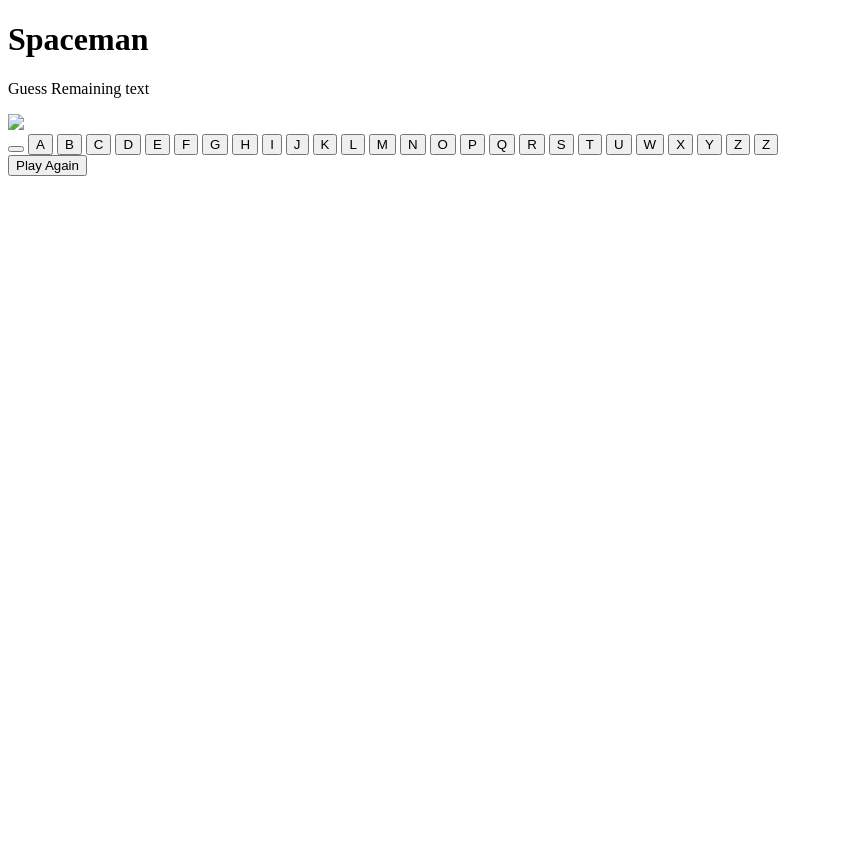
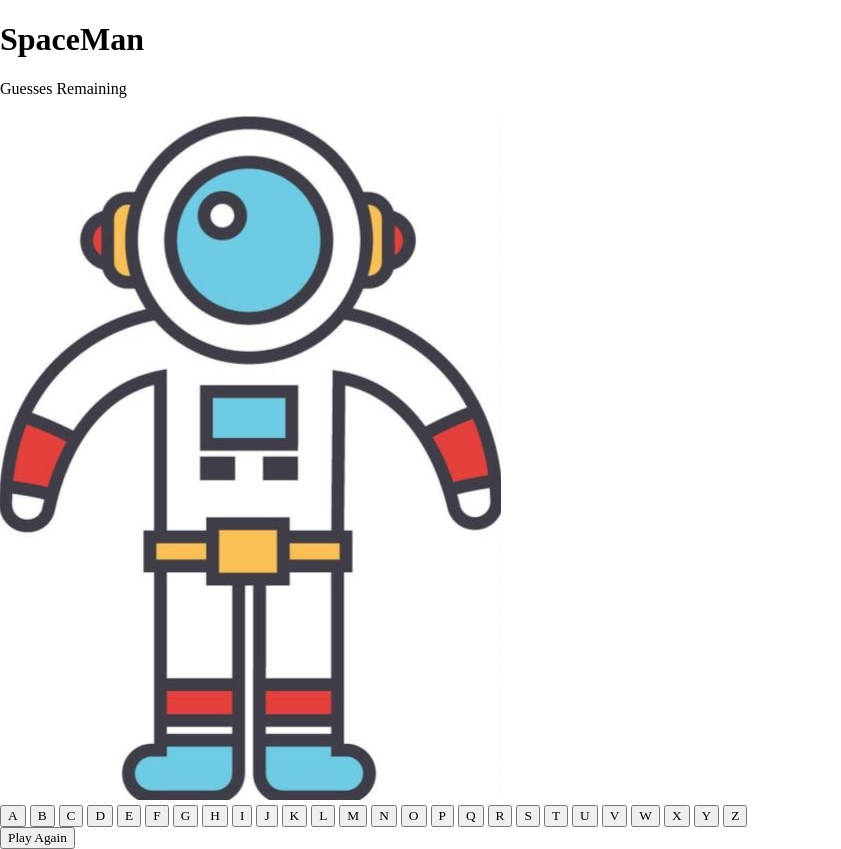
Before and after one commit to ahmedhesi/HangMan, a plain HTML site: page index.html in a window 1280 px wide. Shown: the whole page, without its empty margins (0-841 px from the left). Before the commit the page ends 800 px from the top, so only its background shows below. Drawn offline with Linux system fonts and the light colour scheme.

```diff
--- a/css/main.css
+++ b/css/main.css
@@ -1,5 +1,5 @@
 * {
-    font-family: Arial, Melvetica, sans-serif;
+    font-family: 'Times New Roman', Times, serif;
     box-sizing: border-box;
 }
 
@@ -7,17 +7,7 @@
     height: 100vh;
     margin: 0;
     display: contents;
-    background-image: url(https://w0.peakpx.com/wallpaper/650/1020/HD-wallpaper-creepy-halloween-night-hangmans-rope-all-hallows-eve-gallows-bats-trees-sky-ravens-graves-strars-full-moon-halloween.jpg);
-
+    background-image: url(https://media2.giphy.com/media/FlodpfQUBSp20/giphy.gif?cid=ecf05e47gppuimu8fgivn799dmnrnjvgep8cgrwooc3xa4zk&ep=v1_gifs_search&rid=giphy.gif&ct=g);
+    /* grid-template-rows:  */
+    background-color: red;
 }
-
-
-.flex-itm {
-    display: flex;
-    justify-content: center;
-}
-
-h1 {
-    font-size: 5vwin;
-    font-family: 'Gill Sans', 'Gill Sans MT', Calibri, 'Trebuchet MS', sans-serif;
-}
--- a/index.html
+++ b/index.html
@@ -5,46 +5,44 @@
     <meta http-equiv="X-UA-Compatible" content="IE=edge">
     <meta name="viewport" content="width=device-width, initial-scale=1.0">
     <title>SpaceMan</title>
+
+
+    <link rel="stylesheet" href="css/main.css">
     <script defer src="js/main.js"></script>
 </head>
 <body>
-    <h1 class='flex-itm'>Spaceman</h1>
-    <p class='flex-itm'>Guess Remaining text</p>
-    <img class='flex-itm' id="game-result" src="spaceman-images/">
-    <div class='flex-itm'> </div>
+    <h1 class='flex-itm'>SpaceMan</h1>
+    <p class='flex-itm'> Guesses Remaining</p>
+    <img class='flex-itm' id="game-result" src="spaceman-images/spaceman-0.jpg">
+    <div class='flex-itm'></div>
     <main class='flex-itm'>
-      <button>
-
-      </button>
-      <button idn="btn-1">A</button>
-      <button idn="btn-2">B</button>
-      <button idn="btn-3">C</button>
-      <button idn="btn-4">D</button>
-      <button idn="btn-5">E</button>
-      <button idn="btn-6">F</button>
-      <button idn="btn-7">G</button>
-      <button idn="btn-8">H</button>
-      <button idn="btn-9">I</button>
-      <button idn="btn-10">J</button>
-      <button idn="btn-11">K</button>
-      <button idn="btn-12">L</button>
-      <button idn="btn-13">M</button>
-      <button idn="btn-14">N</button>
-      <button idn="btn-15">O</button>
-      <button idn="btn-16">P</button>
-      <button idn="btn-17">Q</button>
-      <button idn="btn-18">R</button>
-      <button idn="btn-19">S</button>
-      <button idn="btn-20">T</button>
-      <button idn="btn-21">U</button>
-      <button idn="btn-22">W</button>
-      <button idn="btn-23">X</button>
-      <button idn="btn-24">Y</button>
-      <button idn="btn-25">Z</button>
-      <button idn="btn-26">Z</button>
-
-
+        <button id="btn-1">A</button>
+        <button id="btn-2">B</button>
+        <button id="btn-3">C</button>
+        <button id="btn-4">D</button>
+        <button id="btn-5">E</button>
+        <button id="btn-6">F</button>
+        <button id="btn-7">G</button>
+        <button id="btn-8">H</button>
+        <button id="btn-9">I</button>
+        <button id="btn-10">J</button>
+        <button id="btn-11">K</button>
+        <button id="btn-12">L</button>
+        <button id="btn-13">M</button>
+        <button id="btn-14">N</button>
+        <button id="btn-15">O</button>
+        <button id="btn-16">P</button>
+        <button id="btn-17">Q</button>
+        <button id="btn-18">R</button>
+        <button id="btn-19">S</button>
+        <button id="btn-20">T</button>
+        <button id="btn-21">U</button>
+        <button id="btn-22">V</button>
+        <button id="btn-23">W</button>
+        <button id="btn-24">X</button>
+        <button id="btn-25">Y</button>
+        <button id="btn-26">Z</button>
     </main>
-    <button class='flex-itn' id="play">Play Again</button>
+    <button class='flex-itm' id="play">Play Again</button>
 </body>
 </html>
--- a/js/main.js
+++ b/js/main.js
@@ -1,17 +1,23 @@
 /*----- constants -----*/
-const WORD_GUESSES = {
-    "TIGER"
-    "LION"
-    "ELEPHANT"
-    "TELEVISION"
+const WORD_BANK= {
+    "METEOR"
+    "SHOOTINGSTAR"
+    "MILKYWAY"
+    "GALAXY"
+    "PLUTO"
 }
+
+CONST MAX_WRONG_= 6
+
+
 
 
 
 /*----- state variables -----*/
 	let secretWord;
-	let results;
-	let correctGuess;
+	let playerWord;
+	let wrongGuesses;
+    let winner;
 
 /*----- cached elements  -----*/
 
@@ -20,3 +26,9 @@
 
 
 /*----- functions -----*/
+
+function initilize() {
+    secretWord = WORD_BANK[Math.floor(Math.random() * WORD_BANK.length)];
+    playerWord
+
+}
```
